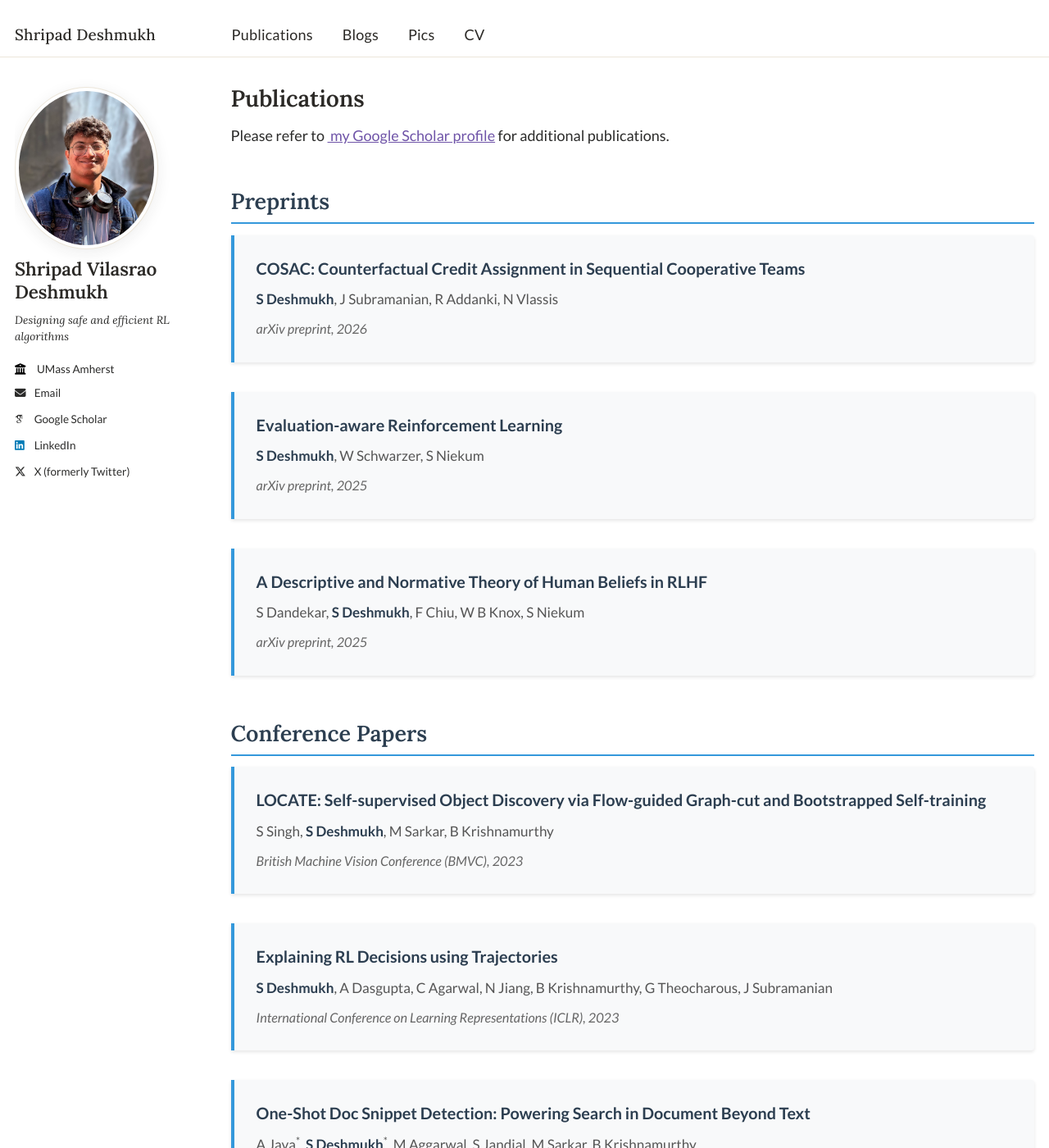
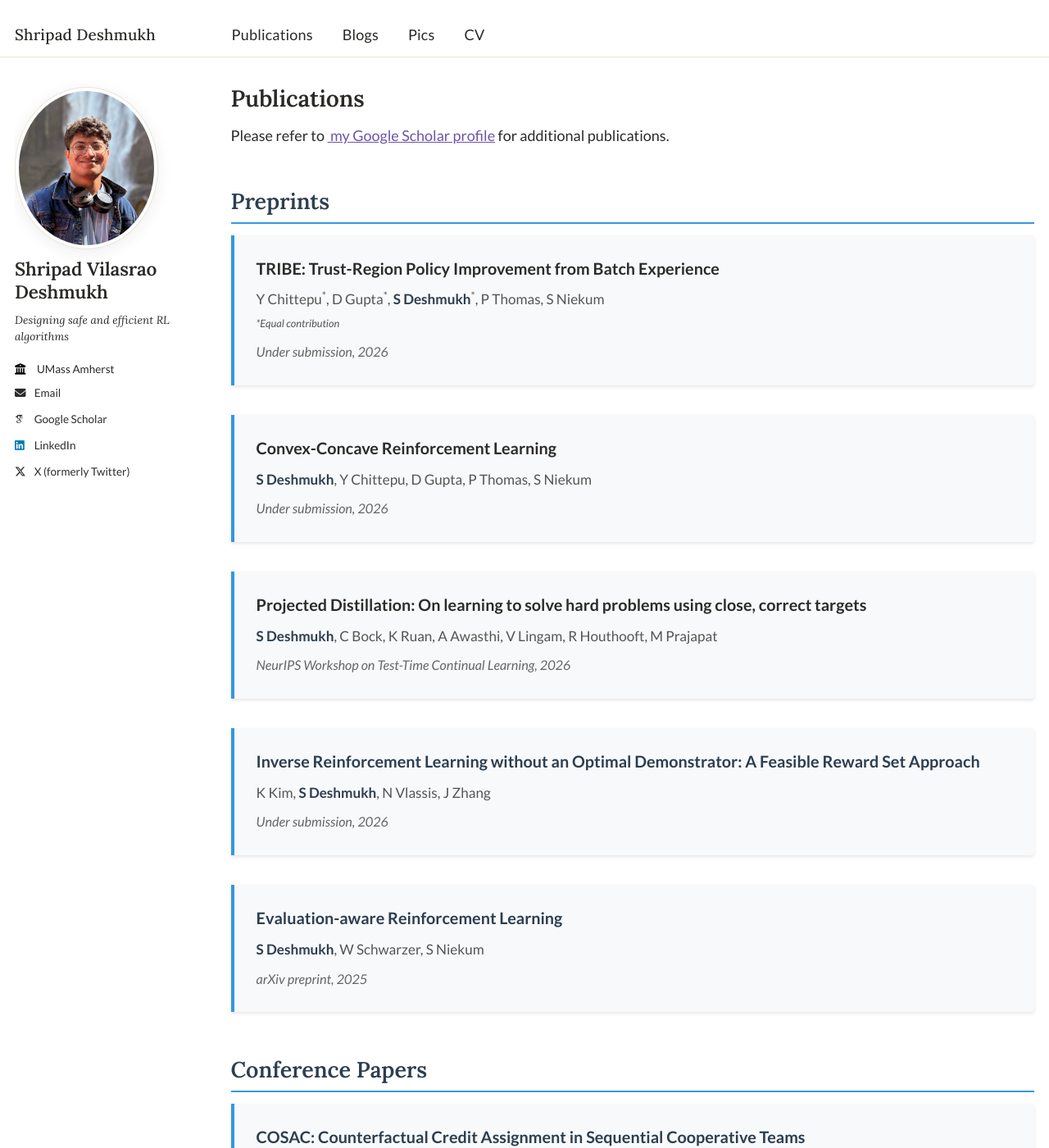
Before and after one commit to shripaddeshmukh/shripaddeshmukh.github.io, a Jekyll site: the page built from _pages/publications.html, in a window 1280 px wide and 1400 px high. Shown: the whole window at 82% size. Built offline with Jekyll 4.4.1, drawn with Linux system fonts in a browser that asks for light colours; some web fonts are replaced; some of the changed text lies outside the part shown.

```diff
--- a/_pages/publications.html
+++ b/_pages/publications.html
@@ -110,13 +110,47 @@ author_profile: true
   <div class="publications-list">
     <div class="publication-item">
       <div class="publication-title">
-        <a href="https://arxiv.org/abs/2604.17693">COSAC: Counterfactual Credit Assignment in Sequential Cooperative Teams</a>
+        TRIBE: Trust-Region Policy Improvement from Batch Experience
       </div>
       <div class="publication-authors">
-        <span class="author-highlight">S Deshmukh</span>, J Subramanian, R Addanki, N Vlassis
+        Y Chittepu<sup>*</sup>, D Gupta<sup>*</sup>, <span class="author-highlight">S Deshmukh</span><sup>*</sup>, P Thomas, S Niekum
+        <br><small><em>*Equal contribution</em></small>
       </div>
       <div class="publication-venue">
-        arXiv preprint, 2026
+        Under submission, 2026
+      </div>
+    </div>
+    <div class="publication-item">
+      <div class="publication-title">
+        Convex-Concave Reinforcement Learning
+      </div>
+      <div class="publication-authors">
+        <span class="author-highlight">S Deshmukh</span>, Y Chittepu, D Gupta, P Thomas, S Niekum
+      </div>
+      <div class="publication-venue">
+        Under submission, 2026
+      </div>
+    </div>
+    <div class="publication-item">
+      <div class="publication-title">
+        Projected Distillation: On learning to solve hard problems using close, correct targets
+      </div>
+      <div class="publication-authors">
+        <span class="author-highlight">S Deshmukh</span>, C Bock, K Ruan, A Awasthi, V Lingam, R Houthooft, M Prajapat
+      </div>
+      <div class="publication-venue">
+        NeurIPS Workshop on Test-Time Continual Learning, 2026
+      </div>
+    </div>
+    <div class="publication-item">
+      <div class="publication-title">
+        <a href="https://arxiv.org/abs/2605.30903">Inverse Reinforcement Learning without an Optimal Demonstrator: A Feasible Reward Set Approach</a>
+      </div>
+      <div class="publication-authors">
+        K Kim, <span class="author-highlight">S Deshmukh</span>, N Vlassis, J Zhang
+      </div>
+      <div class="publication-venue">
+        Under submission, 2026
       </div>
     </div>
     <div class="publication-item">
@@ -130,18 +164,6 @@ author_profile: true
         arXiv preprint, 2025
       </div>
     </div>
-    <div class="publication-item">
-      <div class="publication-title">
-        <a href="https://arxiv.org/abs/2506.01692">A Descriptive and Normative Theory of Human Beliefs in RLHF
-        </a>
-      </div>
-      <div class="publication-authors">
-        S Dandekar, <span class="author-highlight">S Deshmukh</span>, F Chiu, W B Knox, S Niekum
-      </div>
-      <div class="publication-venue">
-        arXiv preprint, 2025
-      </div>
-    </div>
   </div>
 </div>
 
@@ -149,6 +171,30 @@ author_profile: true
 <div class="publications-section">
   <h2>Conference Papers</h2>
   <div class="publications-list">
+
+    <div class="publication-item">
+      <div class="publication-title">
+        <a href="https://arxiv.org/abs/2604.17693">COSAC: Counterfactual Credit Assignment in Sequential Cooperative Teams</a>
+      </div>
+      <div class="publication-authors">
+        <span class="author-highlight">S Deshmukh</span>, J Subramanian, R Addanki, N Vlassis
+      </div>
+      <div class="publication-venue">
+        Neural Information Processing Systems (NeurIPS), 2026
+      </div>
+    </div>
+
+    <div class="publication-item">
+      <div class="publication-title">
+        <a href="https://arxiv.org/abs/2506.01692">A Descriptive and Normative Theory of Human Beliefs in RLHF</a>
+      </div>
+      <div class="publication-authors">
+        S Dandekar, <span class="author-highlight">S Deshmukh</span>, F Chiu, W B Knox, S Niekum
+      </div>
+      <div class="publication-venue">
+        Transactions on Machine Learning Research (TMLR), 2025
+      </div>
+    </div>
 
     <div class="publication-item">
       <div class="publication-title">
@@ -203,6 +249,7 @@ author_profile: true
 </div>
 
 <!-- Workshop Papers -->
+{% comment %}
 <div class="publications-section">
   <h2>Workshop Papers</h2>
   <div class="publications-list">
@@ -258,6 +305,7 @@ author_profile: true
 
   </div>
 </div>
+{% endcomment %}
 
 <!-- Patents -->
 <div class="publications-section">
```
Also changed, not shown: _pages/about.md (+13 -4 lines), _pages/pics.md (+7 -0 lines), images/trip/Newport_Skyline.jpg (added), 5 other files.
